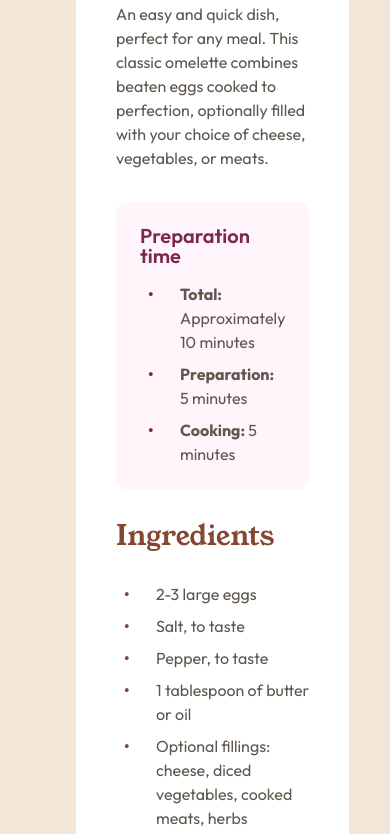
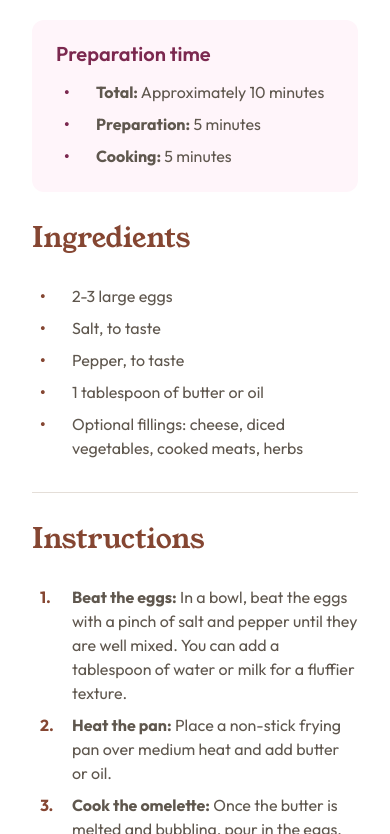
Before and after one commit to dave-cross/Frontend-Mentor-recipe-page-solution, a plain HTML site: page index.html in a window 390 px wide. Shown: the part 414-1248 px from the top of the page. Drawn offline with Linux system fonts and the light colour scheme.

Commit message:
style: add responsive styles

```diff
--- a/style.css
+++ b/style.css
@@ -65,7 +65,7 @@ h1 {
   color: var(--stone-900);
   font-size: var(--text-size-1-sm);
 
-  @media (min-width: 500px) {
+  @media (min-width: 550px) {
     font-size: var(--text-size-1);
   }
 }
@@ -166,27 +166,43 @@ tr {
 
 .challenge-wrapper {
   --_max-width: var(--max-width, 320px);
+  --_wrapper-padding: 0;
 
   display: grid;
   place-items: center;
   min-height: 100vh;
-  padding: var(--space-1600)
-    max(var(--space-950), calc(50% - var(--_max-width) / 2));
+  padding: var(--_wrapper-padding);
+
+  @media (min-width: 550px) {
+    --_wrapper-padding: var(--space-1600)
+      max(var(--space-950), calc(50% - var(--_max-width) / 2));
+  }
 }
 
 .recipe {
   /* --prep-time-color: purple; */
   background-color: var(--white);
-  border-radius: var(--radius-lg);
-  padding: var(--space-500);
+
+  @media (min-width: 550px) {
+    border-radius: var(--radius-lg);
+    padding: var(--space-500);
+  }
 }
 
 .recipe__image {
-  border-radius: var(--radius-sm);
   overflow: hidden;
+
+  @media (min-width: 550px) {
+    border-radius: var(--radius-sm);
+  }
 }
 
 .recipe__content {
+  padding: var(--space-400);
+  padding-block-start: 0;
+  @media (min-width: 550px) {
+    padding: 0;
+  }
   > * {
     --flow-space: var(--space-400);
   }
```
